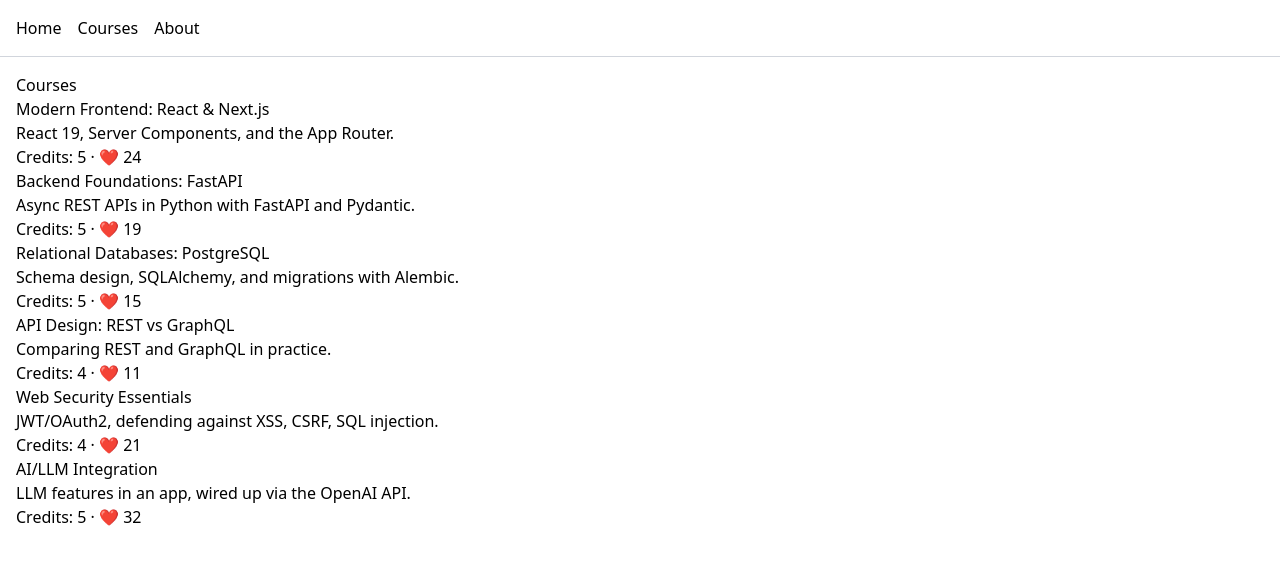
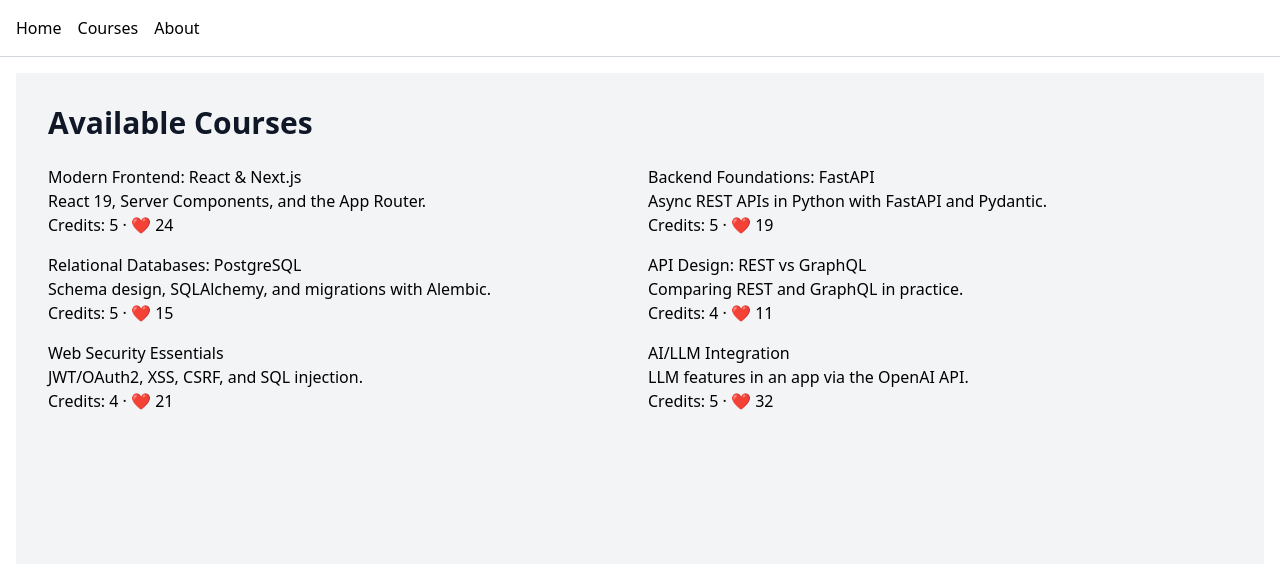
Before and after one commit to kuprianova24012006-ui/course-catalog, a Next.js app: page /courses in a window 1280 px wide. Shown: the top 564 px of the page. Built offline with nearby package versions, Linux system fonts and the light colour scheme.

Commit message:
feat: add course catalog and mock data

```diff
--- a/app/courses/page.tsx
+++ b/app/courses/page.tsx
@@ -5,21 +5,23 @@
   const courses = await getCourses();
 
   return (
-    <>
-      <h1>Courses</h1>
-      <ul>
+    <div className="min-h-screen bg-gray-100 p-8">
+      <h1 className="mb-6 text-3xl font-bold text-gray-900">
+        Available Courses
+      </h1>
+
+      <div className="grid gap-4 sm:grid-cols-2">
         {courses.map((course) => (
-          <li key={course.id}>
           <CourseCard
+            key={course.id}
             id={course.id}
             title={course.title}
             description={course.description}
             credits={course.credits}
             likes={course.likes}
           />
-          </li>
         ))}
-      </ul>
-    </>
+      </div>
+    </div>
   );
 }
--- a/app/page.tsx
+++ b/app/page.tsx
@@ -1,15 +1,7 @@
-import Link from "next/link";
-
 export default function Home() {
   return (
-    <>
-      <h1>Course Catalog</h1>
-      <p>Welcome to the course catalog.</p>
-      <p>
-        <Link href="/courses" className="text-blue-600 hover:underline">
-          Browse courses →
-        </Link>
-      </p>
-    </>
+    <div style={{ padding: "40px", color: "red", fontSize: "40px" }}>
+      MY NEW PAGE WORKS!
+    </div>
   );
 }
--- a/lib/courses.ts
+++ b/lib/courses.ts
@@ -1,3 +1,4 @@
+
 export type Course = {
   id: string;
   title: string;
@@ -43,7 +44,7 @@
   {
     id: "web-security",
     title: "Web Security Essentials",
-    description: "JWT/OAuth2, defending against XSS, CSRF, SQL injection.",
+    description: "JWT/OAuth2, XSS, CSRF, and SQL injection.",
     credits: 4,
     isElective: false,
     likes: 21,
@@ -51,7 +52,7 @@
   {
     id: "ai-integration",
     title: "AI/LLM Integration",
-    description: "LLM features in an app, wired up via the OpenAI API.",
+    description: "LLM features in an app via the OpenAI API.",
     credits: 5,
     isElective: true,
     likes: 32,
@@ -59,13 +60,17 @@
 ];
 
 function delay<T>(value: T, ms = 300): Promise<T> {
-  return new Promise((resolve) => setTimeout(() => resolve(value), ms));
+  return new Promise((resolve) => {
+    setTimeout(() => resolve(value), ms);
+  });
 }
 
 export async function getCourses(): Promise<Course[]> {
   return delay(courses);
 }
 
-export async function getCourse(id: string): Promise<Course | undefined> {
-  return delay(courses.find((c) => c.id === id));
+export async function getCourse(
+  id: string
+): Promise<Course | undefined> {
+  return delay(courses.find((course) => course.id === id));
 }
```
Lines whose indentation alone changed are shown as unchanged.
